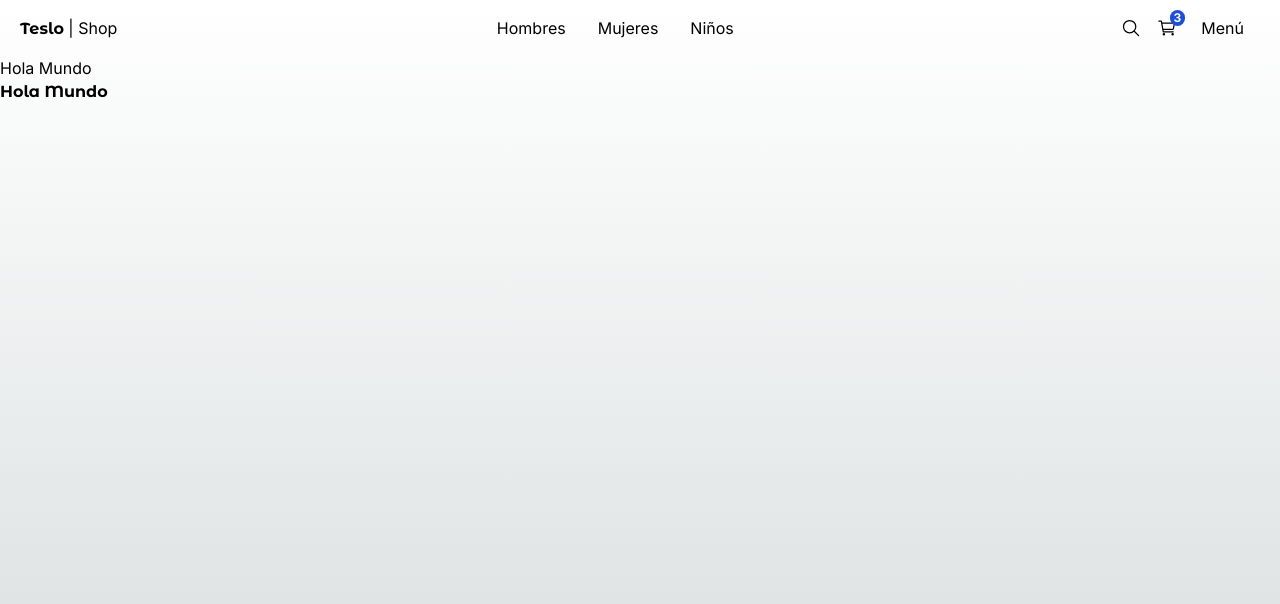
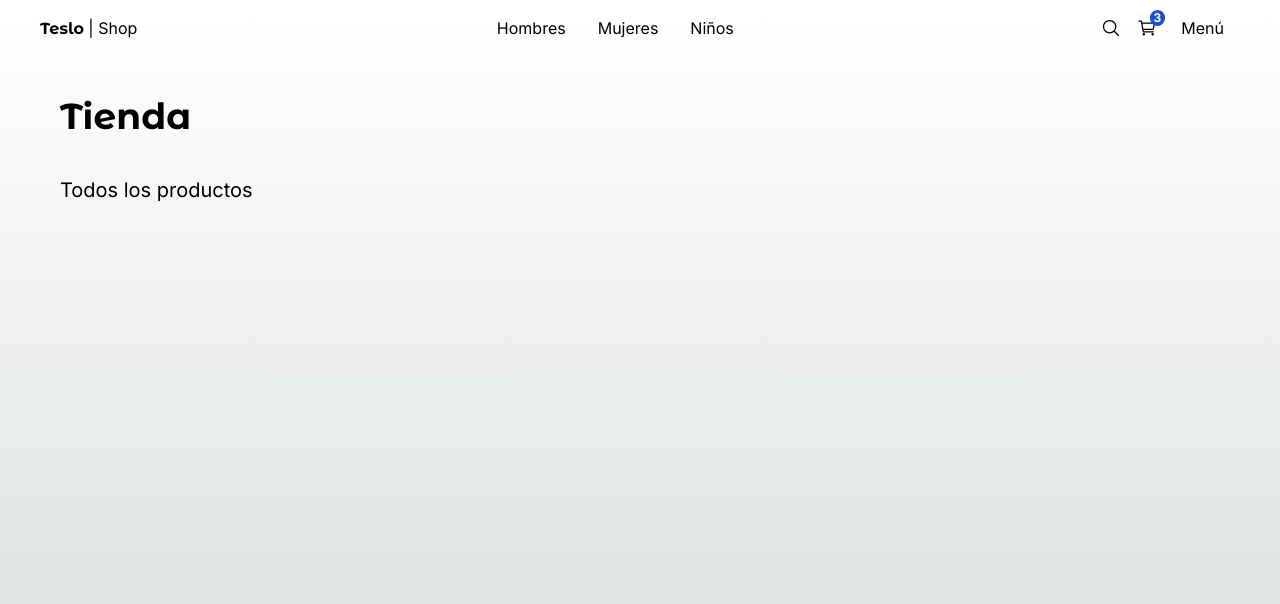
Before and after one commit to CopyDawg/teslo_shop, a Next.js app: page / in a window 1280 px wide. Shown: the top 604 px of the page. Built offline with nearby package versions, Linux system fonts and the light colour scheme.

Commit message:
Added title component

```diff
--- a/src/app/(shop)/layout.tsx
+++ b/src/app/(shop)/layout.tsx
@@ -6,9 +6,11 @@
     children: React.ReactNode;
 }) {
     return (
-        <main className="min-h-screen">
+        <main className="min-h-screen px-5">
             <TopMenu/>
-            {children}
+            <div className="px-0 sm:px-10">
+                {children}
+            </div>
         </main>
     );
 }
--- a/src/app/(shop)/page.tsx
+++ b/src/app/(shop)/page.tsx
@@ -1,10 +1,9 @@
-import { titleFont } from "@/config/fonts";
+import { Title } from "@/components";
 
 export default function Home() {
   return (
-    <div className="">
-      <h1>Hola Mundo</h1>
-      <h1 className={`${titleFont.className} font-bold`}>Hola Mundo</h1>
-    </div>
+    <>
+      <Title title="Tienda" subtitle="Todos los productos" classname="mb-2"/>
+    </>
   );
 }
--- a/src/components/index.ts
+++ b/src/components/index.ts
@@ -1,2 +1,3 @@
+export * from './ui/not-found/PageNotFound'
+export * from './ui/title/Title'
 export * from './ui/top-menu/TopMenu'
-export * from './ui/not-found/PageNotFound'
--- /dev/null
+++ b/src/components/ui/title/Title.tsx
@@ -0,0 +1,22 @@
+import { titleFont } from "@/config/fonts";
+
+interface Props {
+    title: string;
+    subtitle?: string;
+    classname?: string;
+}
+
+export const Title = ({title, subtitle, classname} : Props) => {
+    return (
+        <div className={`mt-3 ${classname}`}>
+            <h1 className={`${titleFont.className} antialiased text-4xl font-semibold my-10`}>
+                {title}
+            </h1>
+            {
+                subtitle && (
+                    <h3 className="text-xl mb-5">{subtitle}</h3>
+                )
+            }
+        </div>
+    )
+}
```
